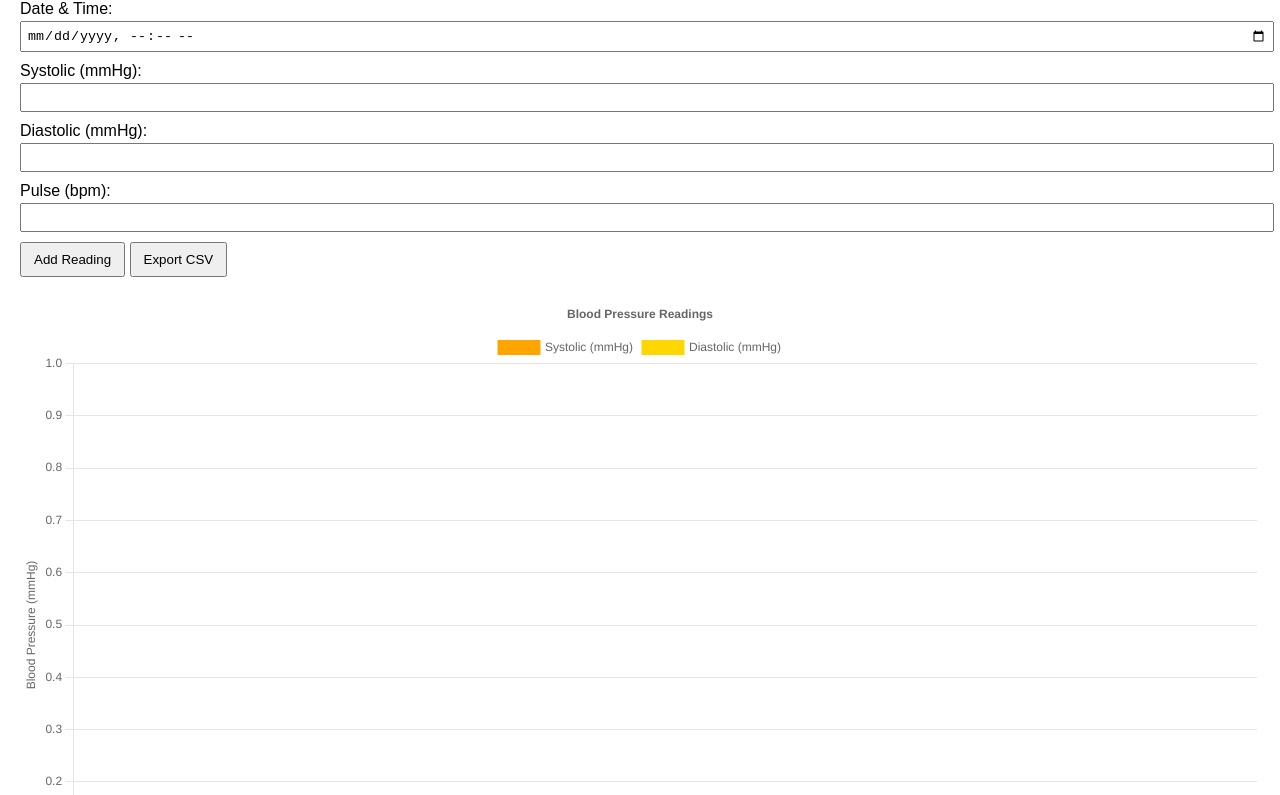
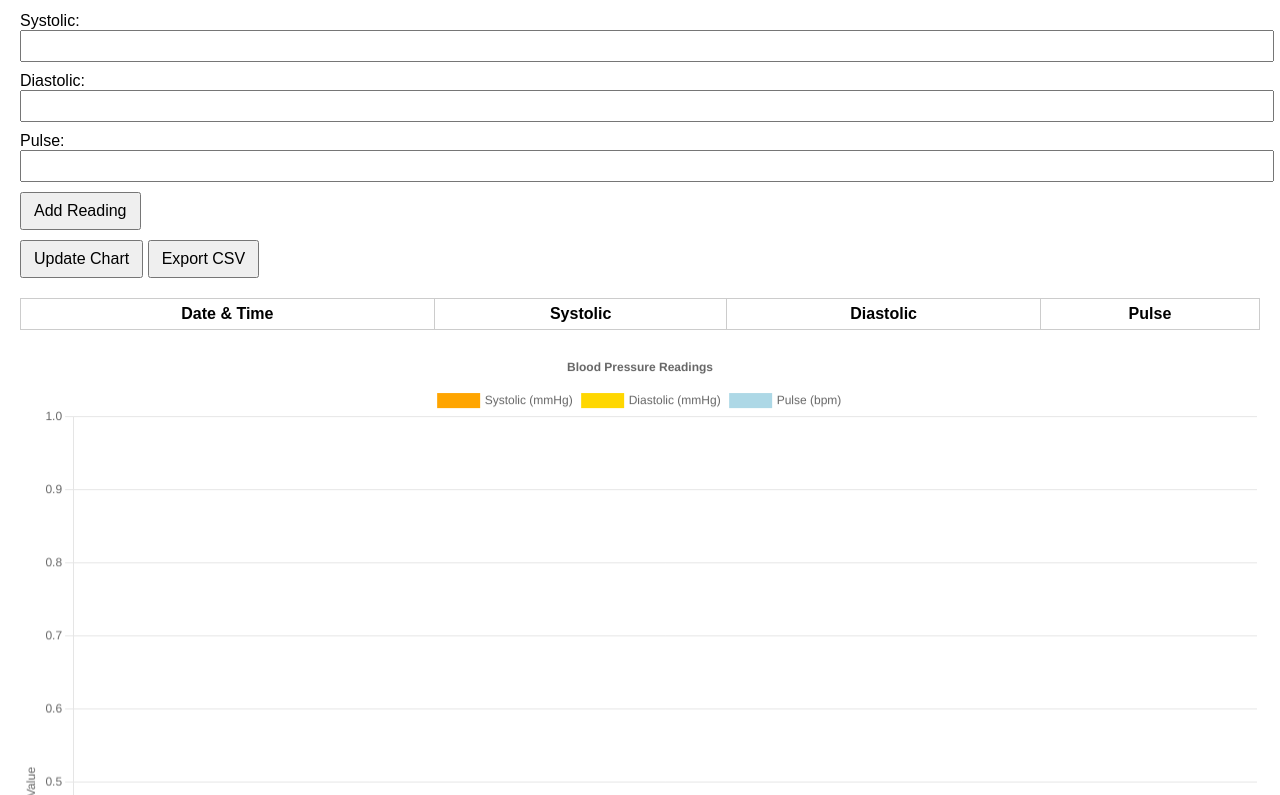
Before and after one commit to hkbrianwong/Cande, a plain HTML site: page index.html in a window 1280 px wide. Shown: the part 68-863 px from the top of the page. Drawn offline with nearby package versions, Linux system fonts and the light colour scheme.

Commit message:
Update index.html
fix bug found when loading

```diff
--- a/index.html
+++ b/index.html
@@ -2,41 +2,65 @@
 <html lang="en">
 <head>
     <meta charset="UTF-8">
+    <meta name="viewport" content="width=device-width, initial-scale=1.0">
     <title>BP Tracker</title>
-<meta name="viewport" content="width=device-width, initial-scale=1.0">
+    <script src="https://cdn.jsdelivr.net/npm/chart.js"></script>
     <style>
-  body { font-family: Arial, sans-serif; margin: 20px; }
-  label { display: block; margin-top: 10px; }
-  input { padding: 5px; margin-top: 3px; width: 100%; }
-  button { margin-top: 10px; padding: 8px 12px; }
-  table { border-collapse: collapse; width: 100%; margin-top: 20px; }
-  th, td { border: 1px solid #ccc; padding: 8px; text-align: center; }
-  th { background-color: #f4f4f4; }
-  canvas { margin-top: 20px; }
+        body {
+            font-family: Arial, sans-serif;
+            margin: 20px;
+        }
+        form, table, canvas {
+            max-width: 100%;
+        }
+        label {
+            display: block;
+            margin-top: 10px;
+        }
+        input {
+            padding: 5px;
+            font-size: 1em;
+            width: 100%;
+        }
+        button {
+            margin-top: 10px;
+            padding: 8px 12px;
+            font-size: 1em;
+        }
+        table {
+            border-collapse: collapse;
+            margin-top: 20px;
+            width: 100%;
+        }
+        th, td {
+            border: 1px solid #ccc;
+            padding: 6px;
+            text-align: center;
+        }
+        canvas {
+            margin-top: 20px;
+        }
     </style>
-<script src="https://cdn.jsdelivr.net/npm/chart.js"></script>
 </head>
 <body>
 
-<h2>Blood Pressure Tracker</h2>
+<h1>Blood Pressure Tracker</h1>
 
-<label>Date & Time:
-  <input type="datetime-local" id="datetime">
-</label>
-<label>Systolic (mmHg):
+<form id="bpForm">
+    <label>Systolic:
         <input type="number" id="systolic" inputmode="numeric" pattern="[0-9]*" required>
     </label>
-<label>Diastolic (mmHg):
+    <label>Diastolic:
         <input type="number" id="diastolic" inputmode="numeric" pattern="[0-9]*" required>
     </label>
-<label>Pulse (bpm):
+    <label>Pulse:
         <input type="number" id="pulse" inputmode="numeric" pattern="[0-9]*" required>
     </label>
+    <button type="submit">Add Reading</button>
+</form>
 
-<button onclick="addReading()">Add Reading</button>
-<button onclick="exportCSV()">Export CSV</button>
-
-<canvas id="bpChart"></canvas>
+<button id="updateChartBtn">Update Chart</button>
+<button id="exportCsvBtn">Export CSV</button>
 
 <table id="bpTable">
     <thead>
@@ -50,31 +74,23 @@
     <tbody></tbody>
 </table>
 
+<canvas id="bpChart" height="200"></canvas>
+
 <script>
-let readings = JSON.parse(localStorage.getItem('bpReadings') || '[]');
+    let readings = JSON.parse(localStorage.getItem('bpReadings')) || [];
 
+    const form = document.getElementById('bpForm');
+    const tableBody = document.querySelector('#bpTable tbody');
     const ctx = document.getElementById('bpChart').getContext('2d');
+
     let bpChart = new Chart(ctx, {
         type: 'line',
         data: {
-        labels: readings.map(r => r.datetime),
+            labels: [],
             datasets: [
-            {
-                label: 'Systolic (mmHg)',
-                data: readings.map(r => r.systolic),
-                borderColor: 'orange',
-                backgroundColor: 'orange',
-                fill: false,
-                tension: 0.3
-            },
-            {
-                label: 'Diastolic (mmHg)',
-                data: readings.map(r => r.diastolic),
-                borderColor: 'gold',
-                backgroundColor: 'gold',
-                fill: false,
-                tension: 0.3
-            }
+                { label: 'Systolic (mmHg)', data: [], borderColor: 'orange', backgroundColor: 'orange', fill: false, tension: 0.3 },
+                { label: 'Diastolic (mmHg)', data: [], borderColor: 'gold', backgroundColor: 'gold', fill: false, tension: 0.3 },
+                { label: 'Pulse (bpm)', data: [], borderColor: 'lightblue', backgroundColor: 'lightblue', fill: false, tension: 0.3 }
             ]
         },
         options: {
@@ -84,74 +100,71 @@ let bpChart = new Chart(ctx, {
                 title: { display: true, text: 'Blood Pressure Readings' }
             },
             scales: {
-            y: {
-                title: { display: true, text: 'Blood Pressure (mmHg)' },
-                beginAtZero: false
-            },
-            x: {
-                title: { display: true, text: 'Date & Time' }
-            }
+                y: { title: { display: true, text: 'Value' }, beginAtZero: false },
+                x: { title: { display: true, text: 'Date & Time' } }
             }
         }
     });
 
     function updateTable() {
-    const tbody = document.querySelector('#bpTable tbody');
-    tbody.innerHTML = '';
+        tableBody.innerHTML = '';
         readings.forEach(r => {
             const row = `<tr>
-            <td>${r.datetime}</td>
+                <td>${r.date}</td>
                 <td>${r.systolic}</td>
                 <td>${r.diastolic}</td>
                 <td>${r.pulse}</td>
             </tr>`;
-        tbody.innerHTML += row;
+            tableBody.innerHTML += row;
         });
     }
 
     function updateChart() {
-    bpChart.data.labels = readings.map(r => r.datetime);
+        if (readings.length === 0) {
+            alert("No data to display in chart.");
+            return;
+        }
+        bpChart.data.labels = readings.map(r => r.date);
         bpChart.data.datasets[0].data = readings.map(r => r.systolic);
         bpChart.data.datasets[1].data = readings.map(r => r.diastolic);
+        bpChart.data.datasets[2].data = readings.map(r => r.pulse);
         bpChart.update();
     }
 
-function addReading() {
-    const datetime = document.getElementById('datetime').value || new Date().toLocaleString();
+    form.addEventListener('submit', e => {
+        e.preventDefault();
+        const date = new Date().toLocaleString();
         const systolic = parseInt(document.getElementById('systolic').value);
         const diastolic = parseInt(document.getElementById('diastolic').value);
         const pulse = parseInt(document.getElementById('pulse').value);
+        readings.push({ date, systolic, diastolic, pulse });
+        localStorage.setItem('bpReadings', JSON.stringify(readings));
+        form.reset();
+        updateTable();
+    });
 
-    if (!systolic || !diastolic || !pulse) {
-        alert('Please enter all values');
+    document.getElementById('updateChartBtn').addEventListener('click', updateChart);
+
+    document.getElementById('exportCsvBtn').addEventListener('click', () => {
+        if (readings.length === 0) {
+            alert("No data to export.");
             return;
         }
+        let csv = "Date & Time,Systolic,Diastolic,Pulse\n";
+        readings.forEach(r => {
+            csv += `${r.date},${r.systolic},${r.diastolic},${r.pulse}\n`;
+        });
+        const blob = new Blob([csv], { type: "text/csv" });
+        const url = URL.createObjectURL(blob);
+        const a = document.createElement('a');
+        a.href = url;
+        a.download = "bp_readings.csv";
+        a.click();
+        URL.revokeObjectURL(url);
+    });
 
-    readings.push({ datetime, systolic, diastolic, pulse });
-    localStorage.setItem('bpReadings', JSON.stringify(readings));
+    // 頁面加載時只更新表格，不畫圖
     updateTable();
-    updateChart();
-
-    document.getElementById('systolic').value = '';
-    document.getElementById('diastolic').value = '';
-    document.getElementById('pulse').value = '';
-}
-
-function exportCSV() {
-    let csv = 'Date & Time,Systolic,Diastolic,Pulse\n';
-    readings.forEach(r => {
-        csv += `${r.datetime},${r.systolic},${r.diastolic},${r.pulse}\n`;
-    });
-    const blob = new Blob([csv], { type: 'text/csv' });
-    const url = window.URL.createObjectURL(blob);
-    const a = document.createElement('a');
-    a.setAttribute('href', url);
-    a.setAttribute('download', 'bp_readings.csv');
-    a.click();
-}
-
-updateTable();
-updateChart();
 </script>
 
 </body>
```
Lines whose indentation alone changed are shown as unchanged.
